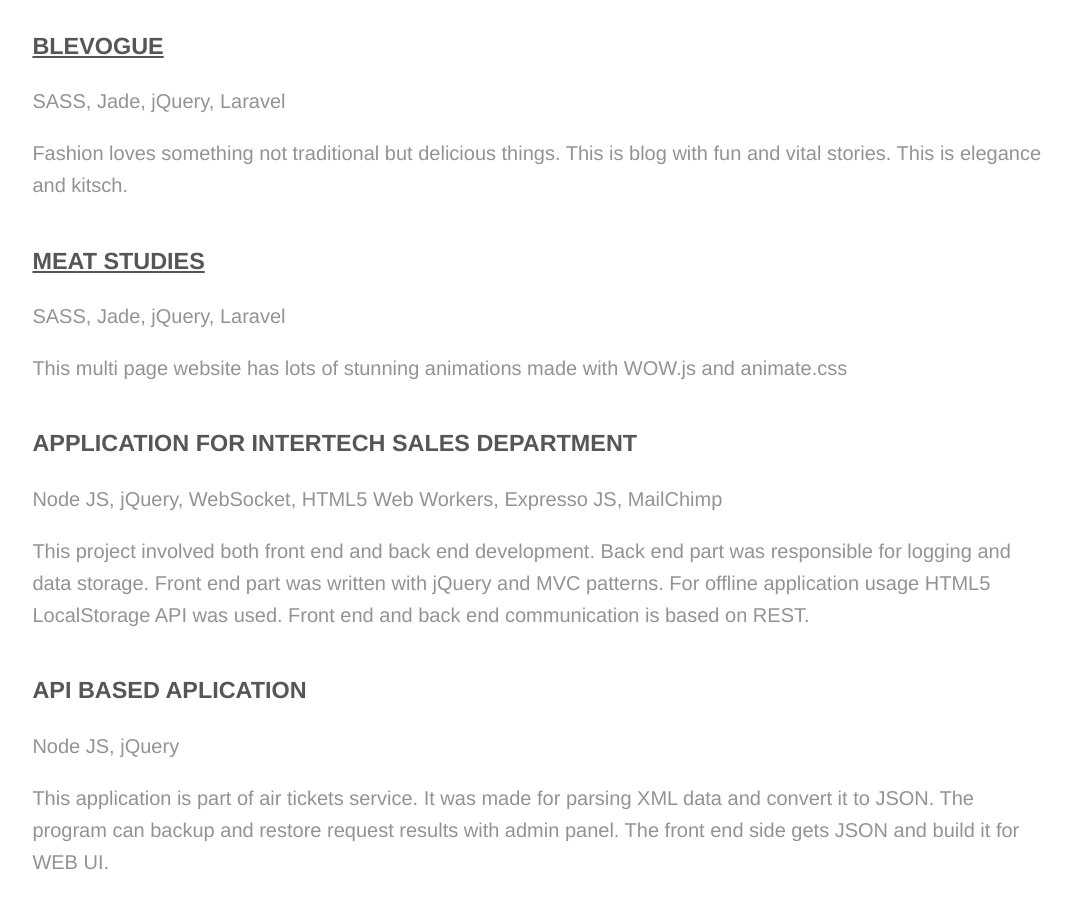
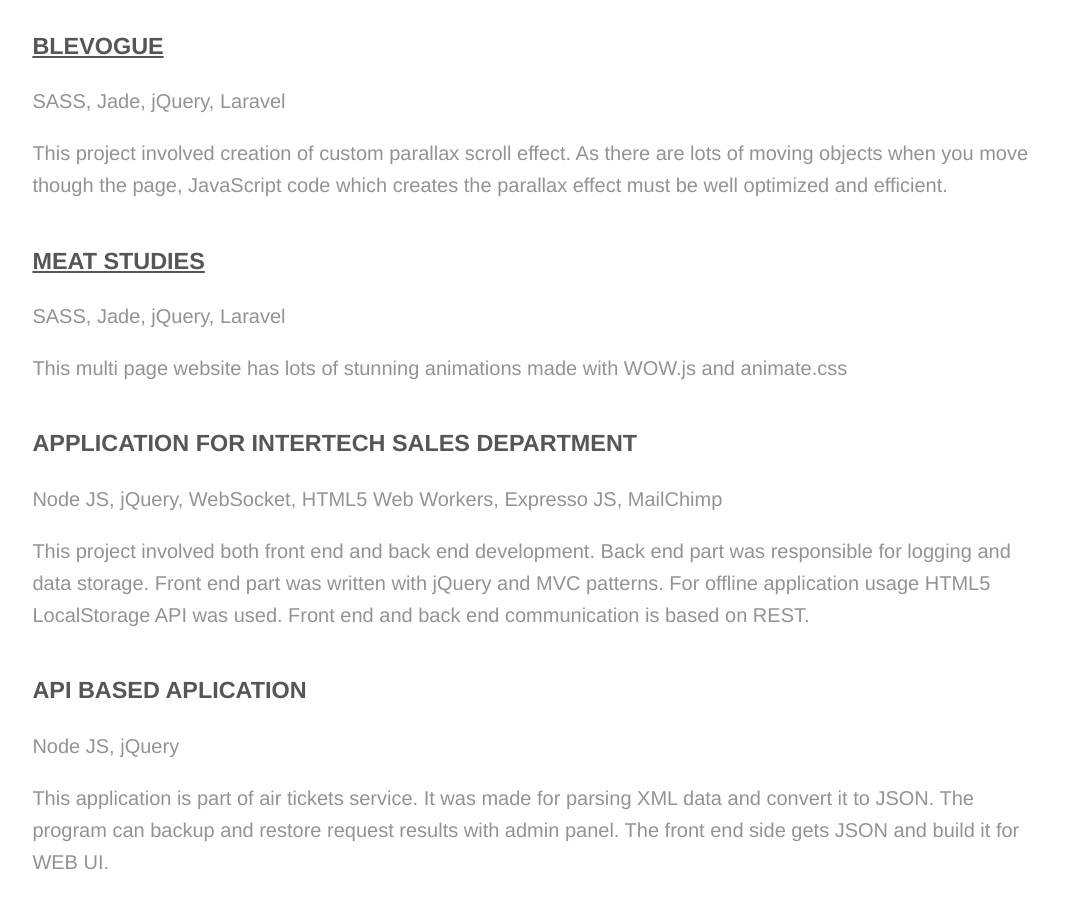
Before and after one commit to AlexeyPogorelov/alexeypogorelov.github.io, a website: page src/index.pug in a window 1280 px wide. Shown: the part 3200-4109 px from the top of the page, without its empty margins (102-1174 px from the left). Drawn offline with nearby package versions, Linux system fonts and the light colour scheme; files that its build step writes are made by us from their sources.

Commit message:
Blevogue description

```diff
--- a/src/index.pug
+++ b/src/index.pug
@@ -113,7 +113,7 @@
 					h3
 						a(href="http://blevogue.com/" target="_blank") BLEVOGUE
 					p SASS, Jade, jQuery, Laravel
-					p Fashion loves something not traditional but delicious things. This is blog with fun and vital stories. This is elegance and kitsch.
+					p This project involved creation of custom parallax scroll effect. As there are lots of moving objects when you move though the page, JavaScript code which creates the parallax effect must be well optimized and efficient.
 				li
 					h3
 						a(href="http://meatstudies.com/" target="_blank") MEAT Studies
```
